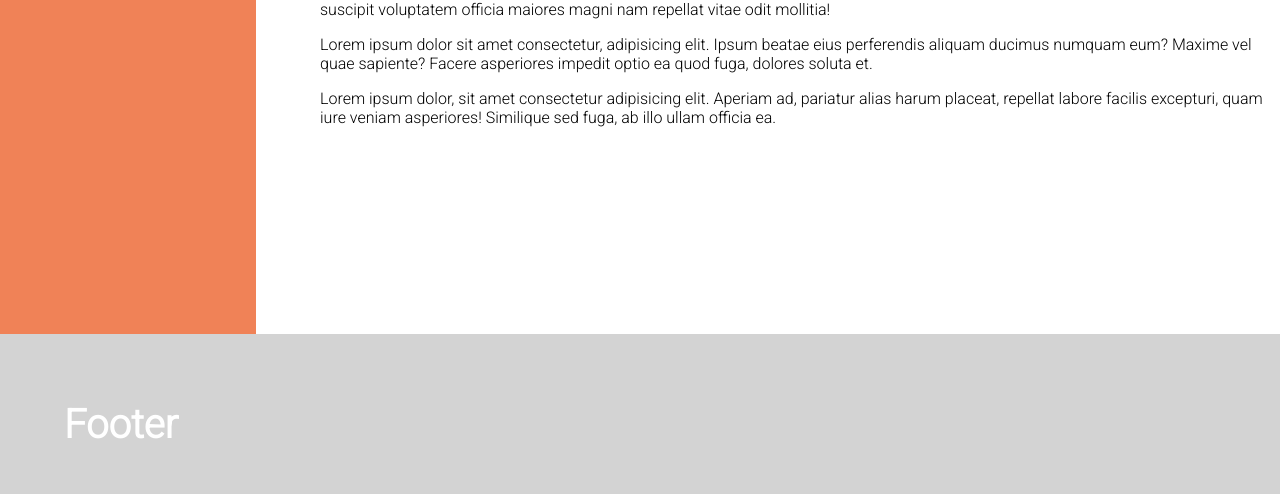
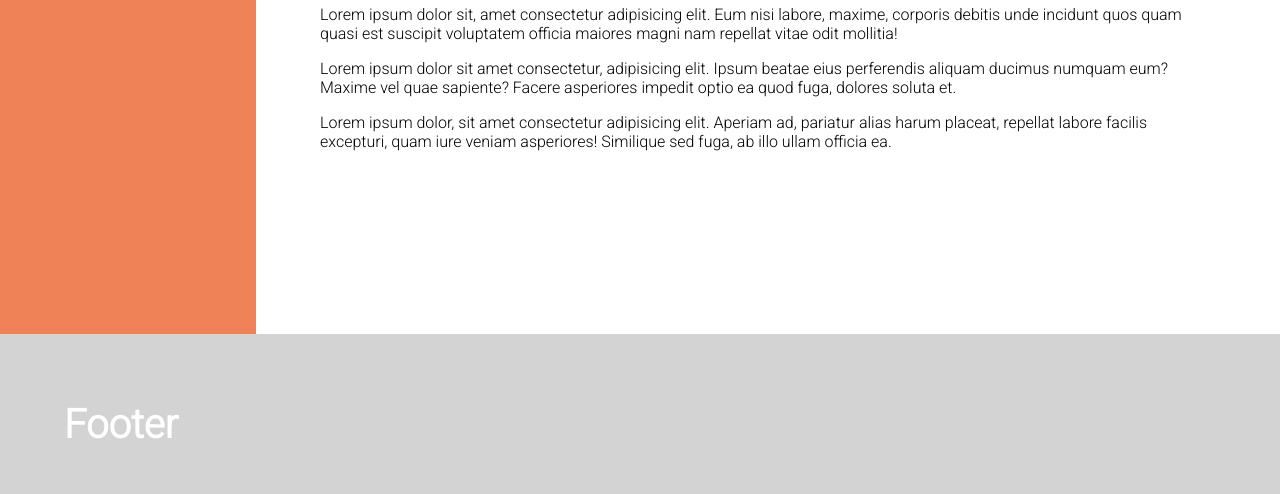
Before and after one commit to radamusil/Simple_Flexbox_Practice, a plain HTML site: page index.html in a window 1280 px wide. Shown: the part 306-800 px from the top of the page. Drawn offline with Linux system fonts and the light colour scheme.

Commit message:
added padding to article

```diff
--- a/style.css
+++ b/style.css
@@ -35,8 +35,7 @@ nav {
 }
 article {
     width: 80vw;
-    padding-left: 5vw;
-    padding-top: 5vh;
+    padding: 5vw;
 }
 div {
     border-bottom: darkgrey solid 3px;
```
